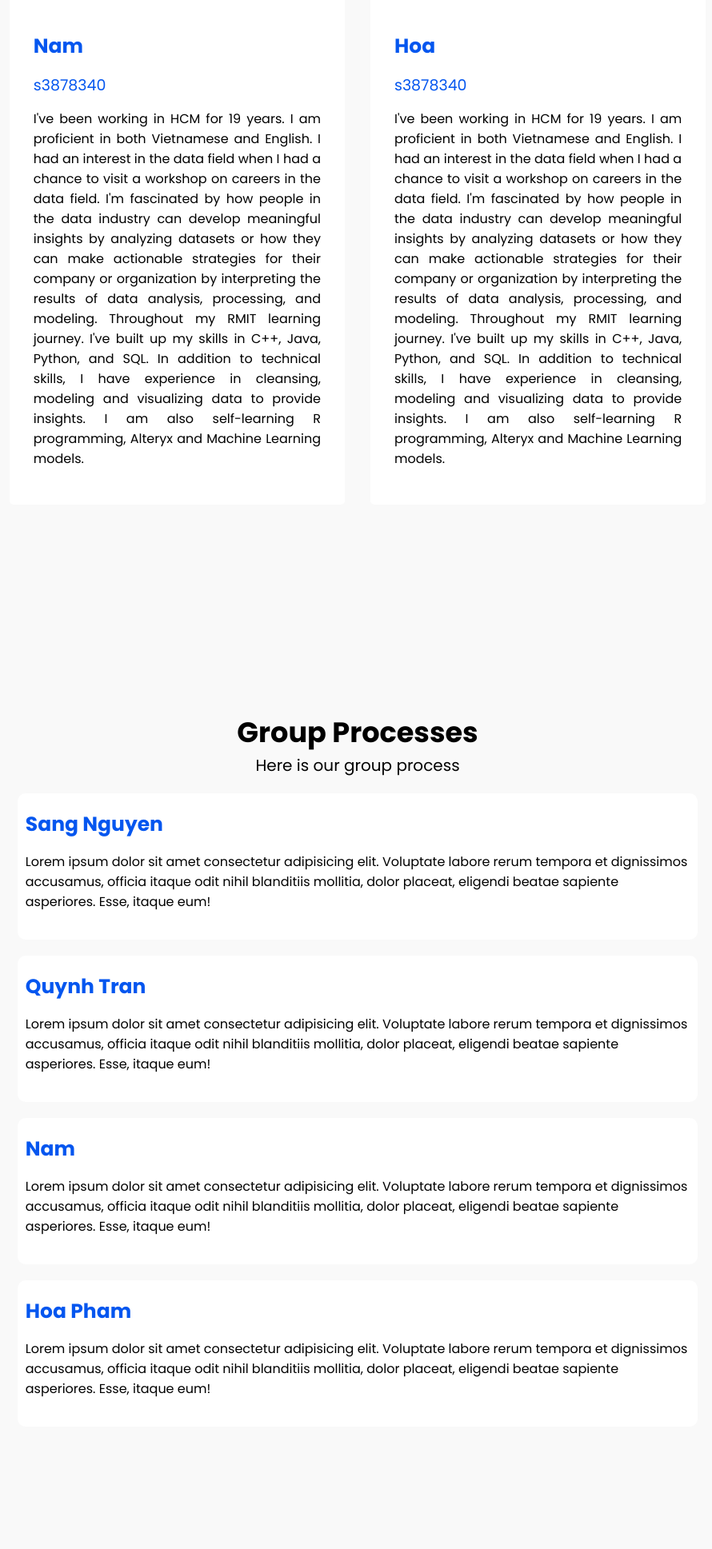
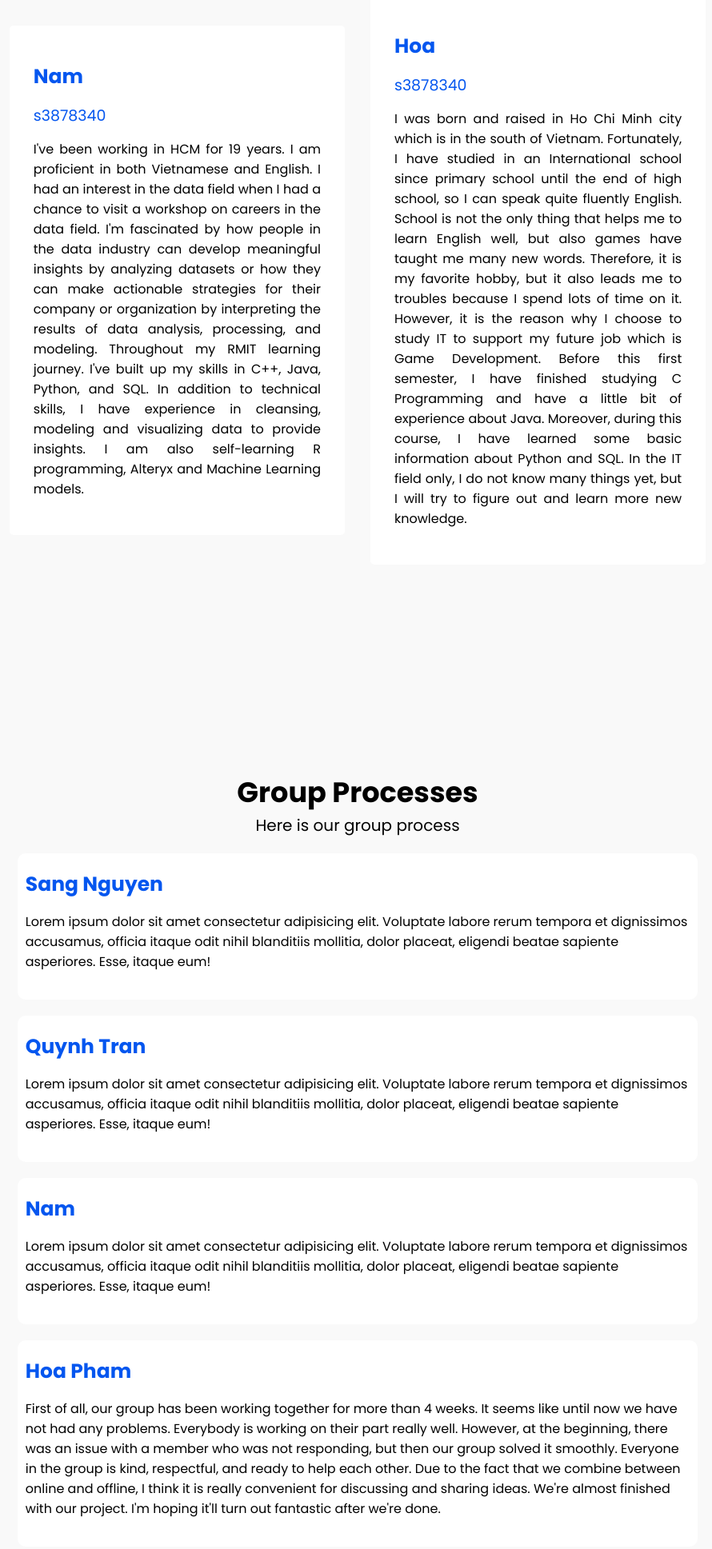
Before and after one commit to sangnguyen0403/EverRest, a plain HTML site: page index.html in a window 1280 px wide. Shown: the part 1760-3697 px from the top of the page at 80% size, without its empty margins (193-1083 px from the left). Drawn offline with Linux system fonts and the light colour scheme.

Commit message:
Pham Minh Hoa - intro
Adding introduction and group processes

```diff
--- a/index.html
+++ b/index.html
@@ -56,7 +56,7 @@
                 <div class="box">
                     <h4>Hoa</h4>
                     <h5>s3878340</h5>
-                    <p>I've been working in HCM for 19 years. I am proficient in both Vietnamese and English. I had an interest in the data field when I had a chance to visit a workshop on careers in the data field. I'm fascinated by how people in the data industry can develop meaningful insights by analyzing datasets or how they can make actionable strategies for their company or organization by interpreting the results of data analysis, processing, and modeling. Throughout my RMIT learning journey. I've built up my skills in C++, Java, Python, and SQL. In addition to technical skills, I have experience in cleansing, modeling and visualizing data to provide insights. I am also self-learning R programming, Alteryx and Machine Learning models.</p>
+                    <p>I was born and raised in Ho Chi Minh city which is in the south of Vietnam. Fortunately, I have studied in an International school since primary school until the end of high school, so I can speak quite fluently English. School is not the only thing that helps me to learn English well, but also games have taught me many new words. Therefore, it is my favorite hobby, but it also leads me to troubles because I spend lots of time on it. However, it is the reason why I choose to study IT to support my future job which is Game Development. Before this first semester, I have finished studying C Programming and have a little bit of experience about Java. Moreover, during this course, I have learned some basic information about Python and SQL. In the IT field only, I do not know many things yet, but I will try to figure out and learn more new knowledge.</p>
                 </div>
             </div>
         </div>
@@ -85,7 +85,7 @@
 
                 <div class="row">
                     <h4>Hoa Pham</h4>
-                    <p>Lorem ipsum dolor sit amet consectetur adipisicing elit. Voluptate labore rerum tempora et dignissimos accusamus, officia itaque odit nihil blanditiis mollitia, dolor placeat, eligendi beatae sapiente asperiores. Esse, itaque eum!</p>
+                    <p>First of all, our group has been working together for more than 4 weeks. It seems like until now we have not had any problems. Everybody is working on their part really well. However, at the beginning, there was an issue with a member who was not responding, but then our group solved it smoothly. Everyone in the group is kind, respectful, and ready to help each other. Due to the fact that we combine between online and offline, I think it is really convenient for discussing and sharing ideas. We're almost finished with our project. I'm hoping it'll turn out fantastic after we're done.</p>
                 </div>
             </div>
         </div>
```
